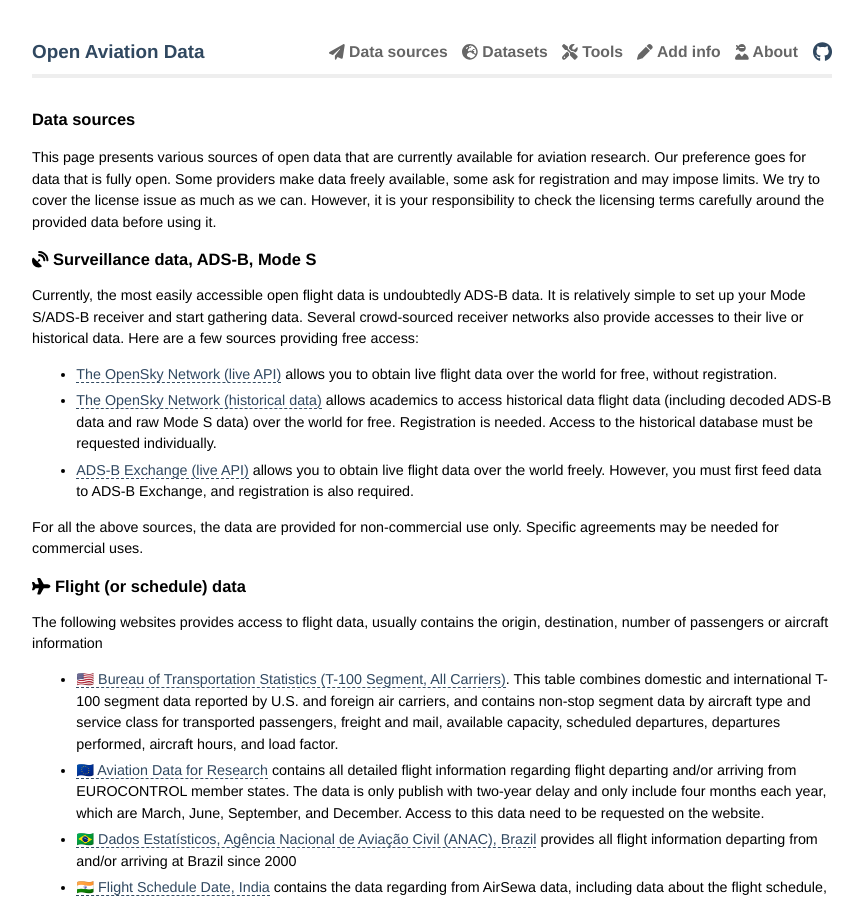
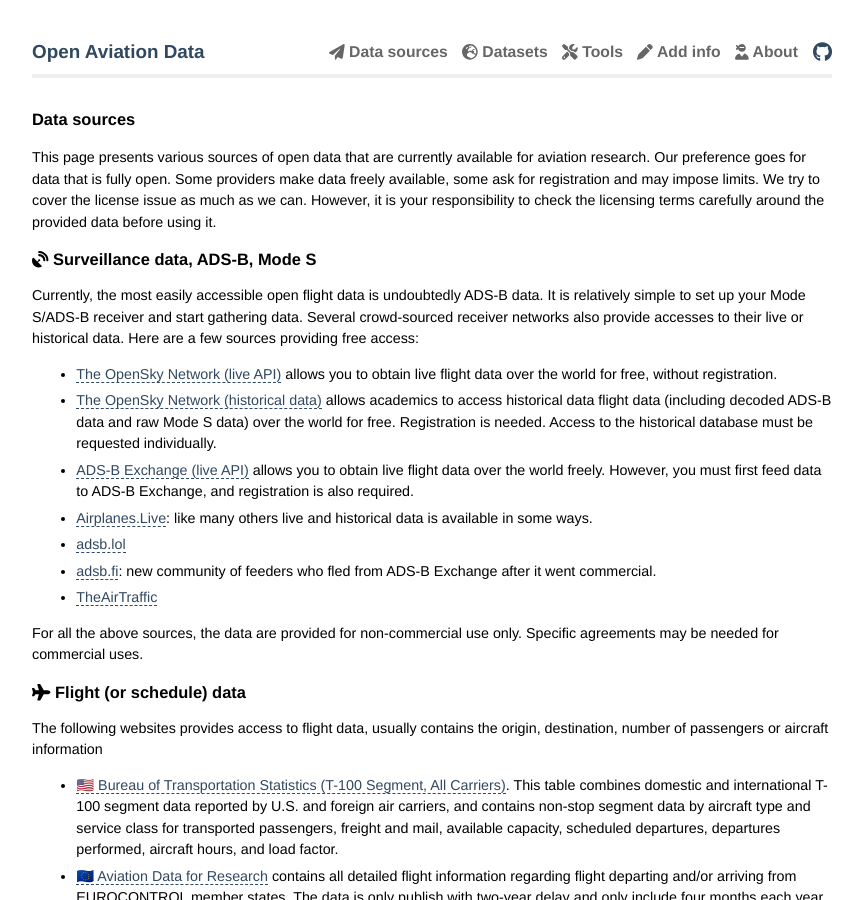
Before and after one commit to open-aviation/atmdata, a Jekyll site: the page built from _pages/data_sources.md, in a window 1280 px wide and 900 px high. Shown: the whole window, without its empty margins (208-1071 px from the left). Built offline with Jekyll 4.4.1, drawn with Linux system fonts in a browser that asks for light colours.

Commit message:
added few more aggregators

```diff
--- a/_pages/data_sources.md
+++ b/_pages/data_sources.md
@@ -15,6 +15,11 @@ Currently, the most easily accessible open flight data is undoubtedly ADS-B data
 - [The OpenSky Network (live API)](https://opensky-network.org/apidoc/) allows you to obtain live flight data over the world for free, without registration.
 - [The OpenSky Network (historical data)](https://opensky-network.org/data/impala) allows academics to access historical data flight data (including decoded ADS-B data and raw Mode S data) over the world for free. Registration is needed. Access to the historical database must be requested individually.
 - [ADS-B Exchange (live API)](https://www.adsbexchange.com/data/) allows you to obtain live flight data over the world freely. However, you must first feed data to ADS-B Exchange, and registration is also required.
+- [Airplanes.Live](https://airplanes.live/): like many others live and historical data is available in some ways.
+- [adsb.lol](https://adsb.lol/)
+- [adsb.fi](https://adsb.fi/): new community of feeders who fled from ADS-B Exchange after it went commercial.
+- [TheAirTraffic](https://theairtraffic.com/)
+
 
 For all the above sources, the data are provided for non-commercial use only. Specific agreements may be needed for commercial uses.
 
```
